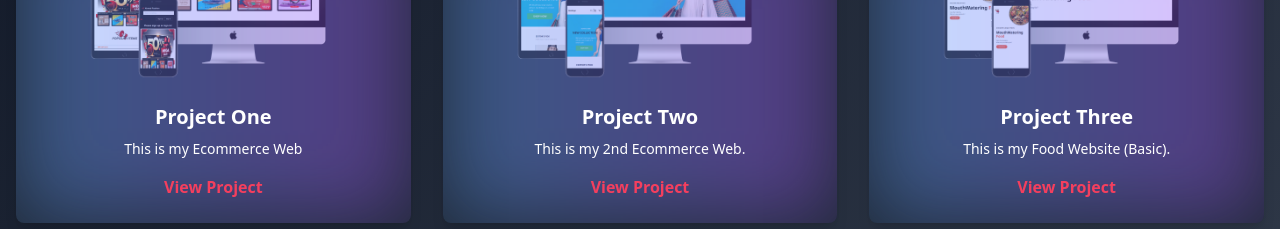
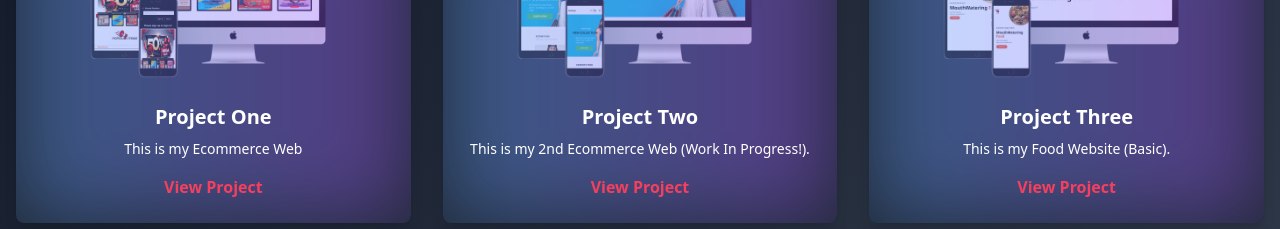
Before and after one commit to AhmedCoder2233/AhmedPortfolioWeb, a Next.js app: page / in a window 1280 px wide. Shown: the part 3040-3269 px from the top of the page. Built offline with nearby package versions, Linux system fonts and the light colour scheme.

Commit message:
Portfolio

```diff
--- a/src/app/Projects/page.tsx
+++ b/src/app/Projects/page.tsx
@@ -14,7 +14,7 @@ export default function Projects() {
     },
     {
       title: "Project Two",
-      description: "This is my 2nd Ecommerce Web.",
+      description: "This is my 2nd Ecommerce Web (Work In Progress!).",
       link: "https://final-hackathon-3-zzop.vercel.app/",
       image: "/3-devices-black (1).png",
     },
```
